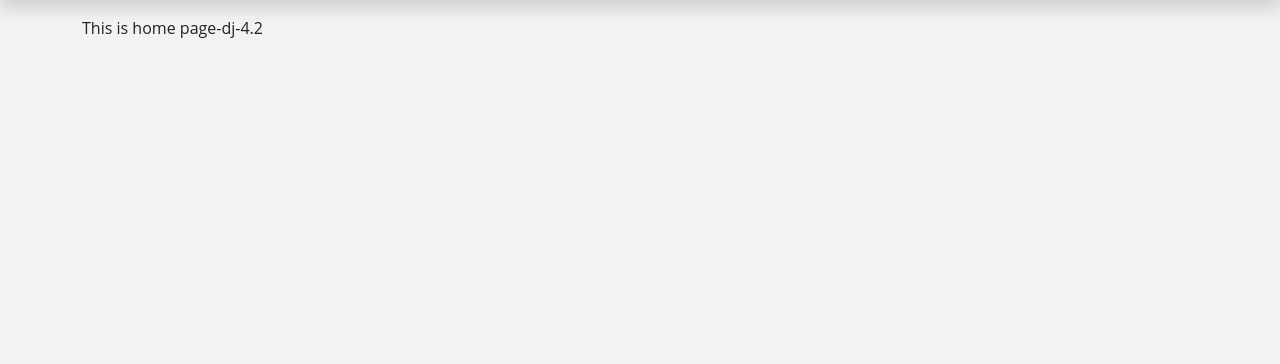
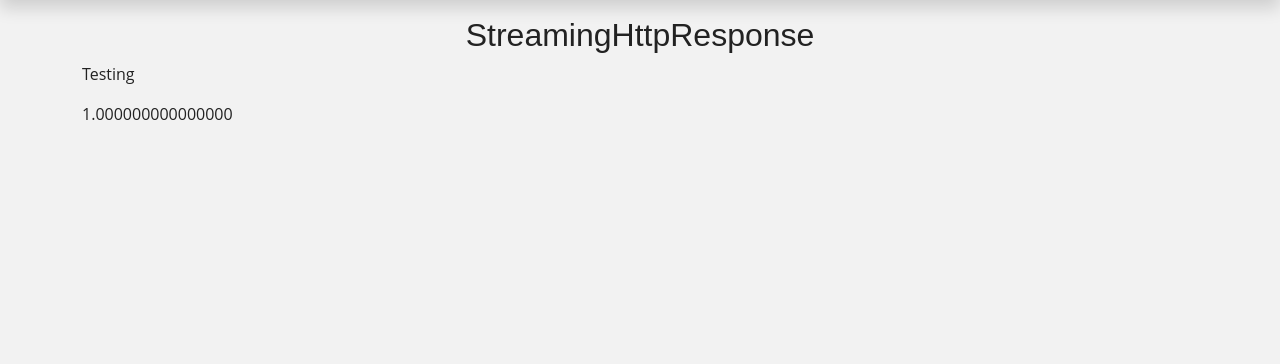
Before and after one commit to MahmudJewel/StreamingHttpResponse, a Django app: page / in a window 1280 px wide. Shown: the part 56-420 px from the top of the page. Run offline with Django 4.2, Linux system fonts and the light colour scheme; tables that the repository leaves empty hold one stand-in row (values such as "Sample post").

Commit message:
Added generator and streaminghttpresponse

```diff
--- a/home/models.py
+++ b/home/models.py
@@ -3,4 +3,4 @@ from django.db import models
 # Create your models here.
 
 class TestModel(models.Model):
-    number = models.DecimalField(max_digits=7, decimal_places=5)
+    number = models.DecimalField(max_digits=16, decimal_places=15)
--- a/home/views.py
+++ b/home/views.py
@@ -3,12 +3,25 @@ import random
 import schedule
 import threading
 import time
+import json
+from django.http import StreamingHttpResponse
 from .models import TestModel
 # Create your views here.
 
 def home(request):
     template_name = 'home/home.html'
-    return render(request, template_name)
+    data = TestModel.objects.all()
+    context = {
+        'data': data,
+    }
+    return render(request, template_name, context)
+
+def get_data_dynamically(request):
+      def get_object():
+        queryset = TestModel.objects.all()
+        for item in queryset.iterator():
+             yield json.dumps({'number':item.number})
+      return StreamingHttpResponse(get_object(),content_type='application/json')
 
 def save_test_model():
     num = random.random()
--- a/templates/base/base.html
+++ b/templates/base/base.html
@@ -5,7 +5,7 @@
 <head>
     <meta charset="UTF-8">
     <meta name="viewport" content="width=device-width, initial-scale=1.0">
-    <title>Django-4.2</title>
+    <title>StreamingHttpResponse</title>
 
     <!-- font awesome 5.15-->
   <link rel="stylesheet" href="https://use.fontawesome.com/releases/v5.15.4/css/all.css"
--- a/templates/home/home.html
+++ b/templates/home/home.html
@@ -2,6 +2,36 @@
 
 {% block content %}
 <section>
-    This is home page-dj-4.2
+    <div >
+        <h2 class="text-center">StreamingHttpResponse</h2>
+        <p>Testing</p>
+    </div>
+    <div id="data-list">
+        {% for dt in data %}
+        {{dt.number}} &ensp;
+        {% endfor %}
+    </div>
 </section>
+
+<script src="https://ajax.googleapis.com/ajax/libs/jquery/3.5.1/jquery.min.js"></script>
+<script>
+    $(document).ready(function() {
+        // Function to handle streaming data
+        function handleStreamingData(event) {
+            var data = JSON.parse(event.data);  // Parse JSON data
+            $('#data-list').append(data.number + '&ensp;');  // Update UI with data
+        }
+
+        // Establish EventSource connection
+        var source = new EventSource('/');
+
+        // Listen for streaming data events
+        source.addEventListener('message', handleStreamingData);
+
+        // Handle errors
+        source.addEventListener('error', function(event) {
+            console.error('Error:', event);
+        });
+    });
+    </script>
 {% endblock %}
```
Also changed, not shown: home/migrations/0003_alter_testmodel_number.py (added).
